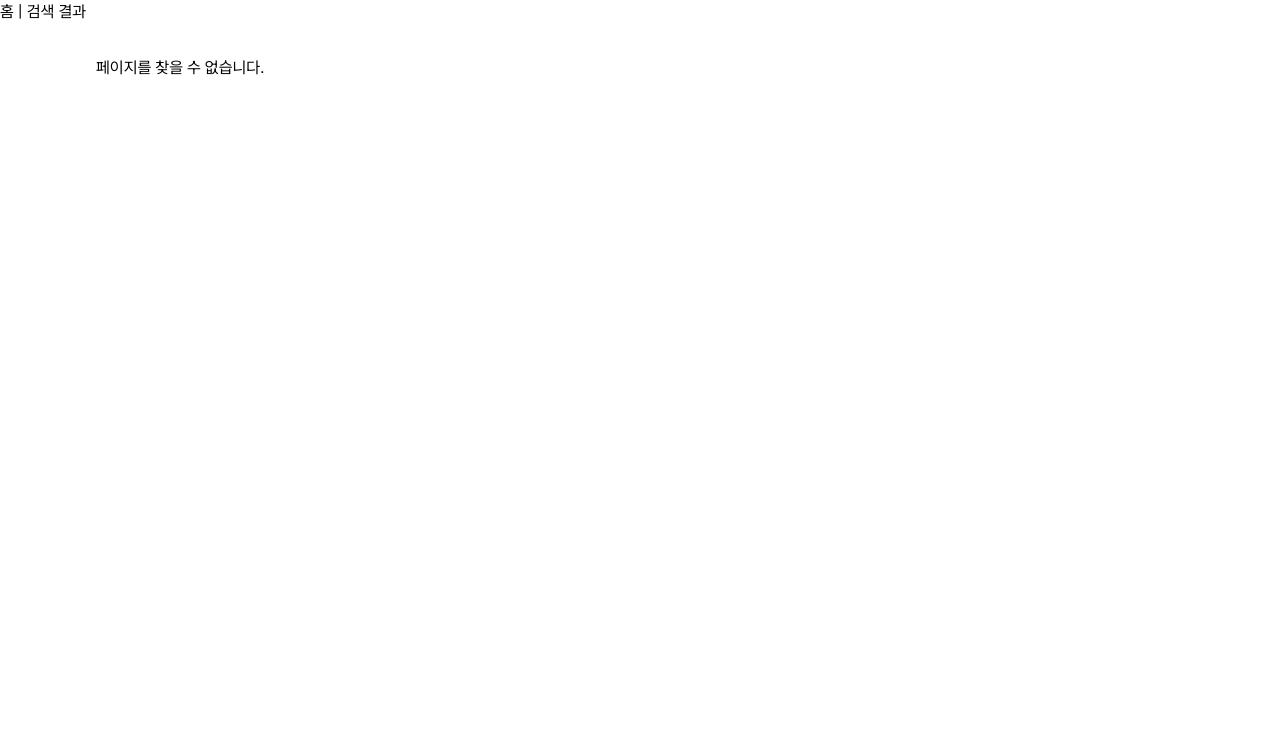
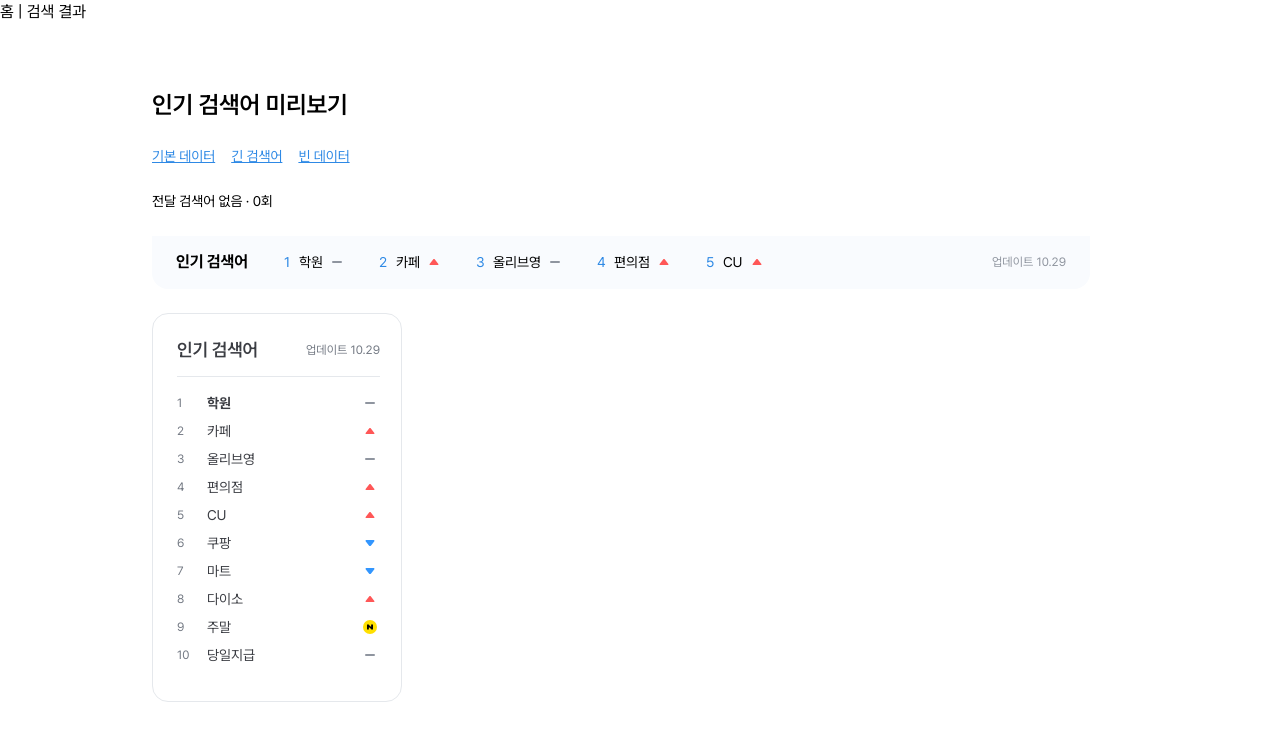
Before and after one commit to SOPT-all/39-COLLABORATION-WEB-ALBACHEONGUK, a React (Vite) app: page /setup/popular-searches in a window 1280 px wide. Shown: the top 740 px of the page. Built offline with nearby package versions, Linux system fonts and the light colour scheme.

Commit message:
feat: 인기 검색어 미리보기 추가

```diff
--- a/src/App.tsx
+++ b/src/App.tsx
@@ -7,6 +7,7 @@ import Layout from './components/Layout.tsx';
 import JobRowPreviewPage from './pages/setup/JobRowPreviewPage.tsx';
 import JobRowDesignAuditPage from './pages/setup/JobRowDesignAuditPage.tsx';
 import JobCardPreviewPage from './pages/setup/JobCardPreviewPage.tsx';
+import PopularSearchesPreviewPage from './pages/setup/PopularSearchesPreviewPage.tsx';
 
 const canShowComponentPreview =
   import.meta.env.DEV || import.meta.env.VITE_ENABLE_COMPONENT_PREVIEW === 'true';
@@ -24,6 +25,9 @@ function App() {
         {canShowComponentPreview && (
           <Route path="setup/job-card" element={<JobCardPreviewPage />} />
         )}
+        {canShowComponentPreview && (
+          <Route path="setup/popular-searches" element={<PopularSearchesPreviewPage />} />
+        )}
         <Route path="*" element={<NotFoundPage />} />
       </Route>
       {/* Query·Zustand 세팅 확인용 임시 화면*/}
--- /dev/null
+++ b/src/pages/setup/PopularSearchesPreviewPage.tsx
@@ -0,0 +1,65 @@
+import { useState } from 'react';
+
+import PopularSearches from '../../components/PopularSearches.tsx';
+import {
+  POPULAR_SEARCHES,
+  POPULAR_SEARCH_UPDATE_DATE,
+  type PopularSearch,
+} from '../../data/popularSearches.ts';
+
+const LONG_KEYWORD_EXAMPLE: readonly PopularSearch[] = [
+  { rank: 1, keyword: '주말마다 일할 수 있는 집 근처 카페와 베이커리 아르바이트', trend: 'new' },
+  ...POPULAR_SEARCHES.slice(1),
+];
+
+function PopularSearchesPreviewPage() {
+  const [items, setItems] = useState(POPULAR_SEARCHES);
+  const [selection, setSelection] = useState({ keyword: '', count: 0 });
+
+  function handleSelect(keyword: string) {
+    setSelection((previous) => ({ keyword, count: previous.count + 1 }));
+  }
+
+  const props = { items, updatedOn: POPULAR_SEARCH_UPDATE_DATE, onSelect: handleSelect };
+
+  return (
+    <section
+      aria-labelledby="popular-searches-preview-title"
+      className="mx-auto max-w-5xl space-y-6 px-6 py-8"
+    >
+      <h1 id="popular-searches-preview-title" className="text-display-24sb">
+        인기 검색어 미리보기
+      </h1>
+      <div className="text-body-14r text-alba-blue-700 flex flex-wrap gap-4">
+        <button
+          type="button"
+          className="cursor-pointer underline"
+          onClick={() => setItems(POPULAR_SEARCHES)}
+        >
+          기본 데이터
+        </button>
+        <button
+          type="button"
+          className="cursor-pointer underline"
+          onClick={() => setItems(LONG_KEYWORD_EXAMPLE)}
+        >
+          긴 검색어
+        </button>
+        <button type="button" className="cursor-pointer underline" onClick={() => setItems([])}>
+          빈 데이터
+        </button>
+      </div>
+      <p className="text-body-14r" aria-live="polite">
+        전달 검색어 {selection.keyword || '없음'} · {selection.count}회
+      </p>
+      <div className="max-w-[938px]">
+        <PopularSearches variant="home" {...props} />
+      </div>
+      <div className="max-w-[250px]">
+        <PopularSearches variant="results" {...props} />
+      </div>
+    </section>
+  );
+}
+
+export default PopularSearchesPreviewPage;
```
